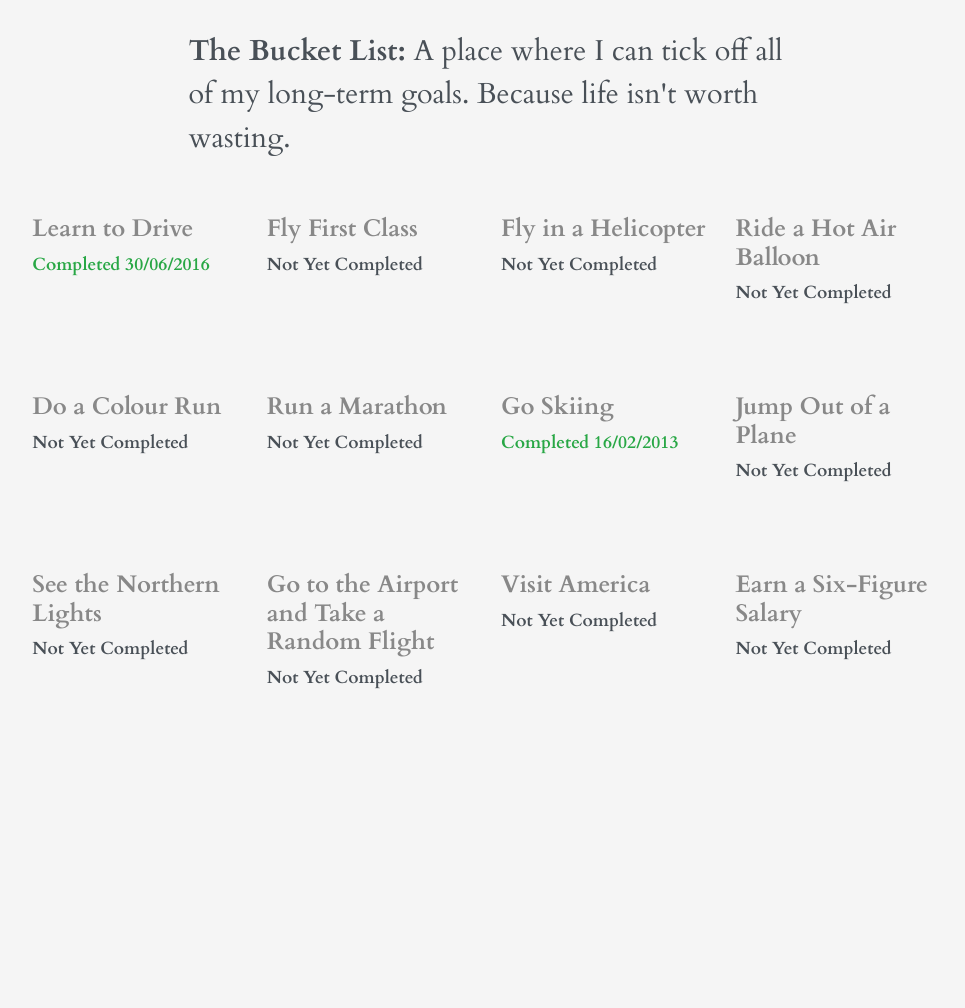
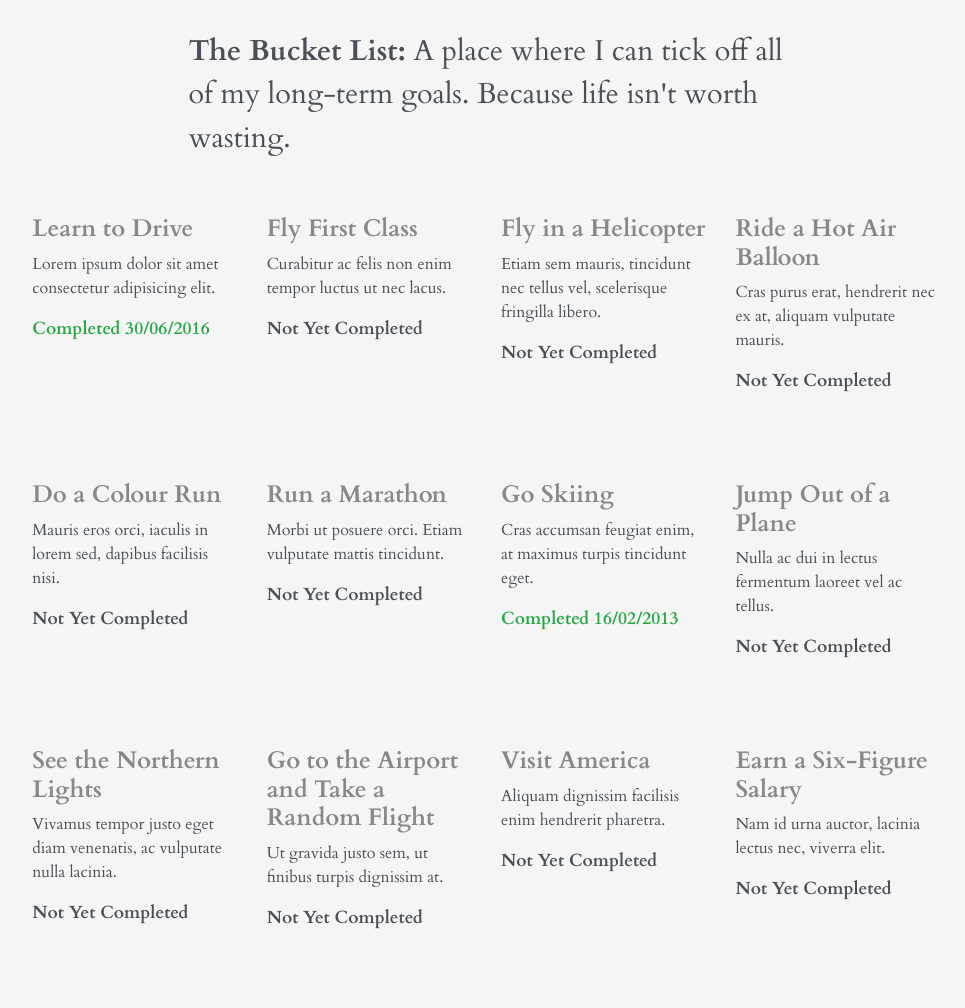
Before and after one commit to george1410/personal-site, a PHP site: page / in a window 1280 px wide. Shown: the part 2212-3220 px from the top of the page, without its empty margins (154-1119 px from the left). Before the commit the page ends 2901 px from the top, so only its background shows below. Run offline with PHP 8.4, Linux system fonts and the light colour scheme; some libraries are stand-ins or nearby versions.

Commit message:
added bucket info as lipsum

```diff
--- a/index.php
+++ b/index.php
@@ -167,50 +167,62 @@
                 <div class="row">
                     <div class="col-md-3 bucket-item">
                         <h3>Learn to Drive</h3>
+                        <p class="bucket-info">Lorem ipsum dolor sit amet consectetur adipisicing elit.</p>
                         <p class="completed">Completed 30/06/2016</p>
                     </div>
                     <div class="col-md-3 bucket-item">
                         <h3>Fly First Class</h3>
+                        <p class="bucket-info">Curabitur ac felis non enim tempor luctus ut nec lacus.</p>
                         <p>Not Yet Completed</p>
                     </div>
                     <div class="col-md-3 bucket-item">
                         <h3>Fly in a Helicopter</h3>
+                        <p class="bucket-info">Etiam sem mauris, tincidunt nec tellus vel, scelerisque fringilla libero.</p>
                         <p>Not Yet Completed</p>
                     </div>
                     <div class="col-md-3 bucket-item">
                         <h3>Ride a Hot Air Balloon</h3>
+                        <p class="bucket-info">Cras purus erat, hendrerit nec ex at, aliquam vulputate mauris.</p>
                         <p>Not Yet Completed</p>
                     </div>
                     <div class="col-md-3 bucket-item">
                         <h3>Do a Colour Run</h3>
+                        <p class="bucket-info">Mauris eros orci, iaculis in lorem sed, dapibus facilisis nisi.</p>
                         <p>Not Yet Completed</p>
                     </div>
                     <div class="col-md-3 bucket-item">
                         <h3>Run a Marathon</h3>
+                        <p class="bucket-info">Morbi ut posuere orci. Etiam vulputate mattis tincidunt.</p>
                         <p>Not Yet Completed</p>
                     </div>
                     <div class="col-md-3 bucket-item">
                         <h3>Go Skiing</h3>
+                        <p class="bucket-info">Cras accumsan feugiat enim, at maximus turpis tincidunt eget.</p>
                         <p class="completed">Completed 16/02/2013</p>
                     </div>
                     <div class="col-md-3 bucket-item">
                         <h3>Jump Out of a Plane</h3>
+                        <p class="bucket-info">Nulla ac dui in lectus fermentum laoreet vel ac tellus.</p>
                         <p>Not Yet Completed</p>
                     </div>
                     <div class="col-md-3 bucket-item">
                         <h3>See the Northern Lights</h3>
+                        <p class="bucket-info">Vivamus tempor justo eget diam venenatis, ac vulputate nulla lacinia.</p>
                         <p>Not Yet Completed</p>
                     </div>
                     <div class="col-md-3 bucket-item">
                         <h3>Go to the Airport and Take a Random Flight</h3>
+                        <p class="bucket-info">Ut gravida justo sem, ut finibus turpis dignissim at.</p>
                         <p>Not Yet Completed</p>
                     </div>
                     <div class="col-md-3 bucket-item">
                         <h3>Visit America</h3>
+                        <p class="bucket-info">Aliquam dignissim facilisis enim hendrerit pharetra.</p>
                         <p>Not Yet Completed</p>
                     </div>
                     <div class="col-md-3 bucket-item">
                         <h3>Earn a Six-Figure Salary</h3>
+                        <p class="bucket-info">Nam id urna auctor, lacinia lectus nec, viverra elit.</p>
                         <p>Not Yet Completed</p>
                     </div>
                 </div>
--- a/style.css
+++ b/style.css
@@ -210,3 +210,9 @@ p.bucket-intro {
 p.completed {
     color: #28a745;
 }
+
+p.bucket-info {
+    font-size: 1rem;
+    font-weight: 400;
+    color: #495057;
+}
```
